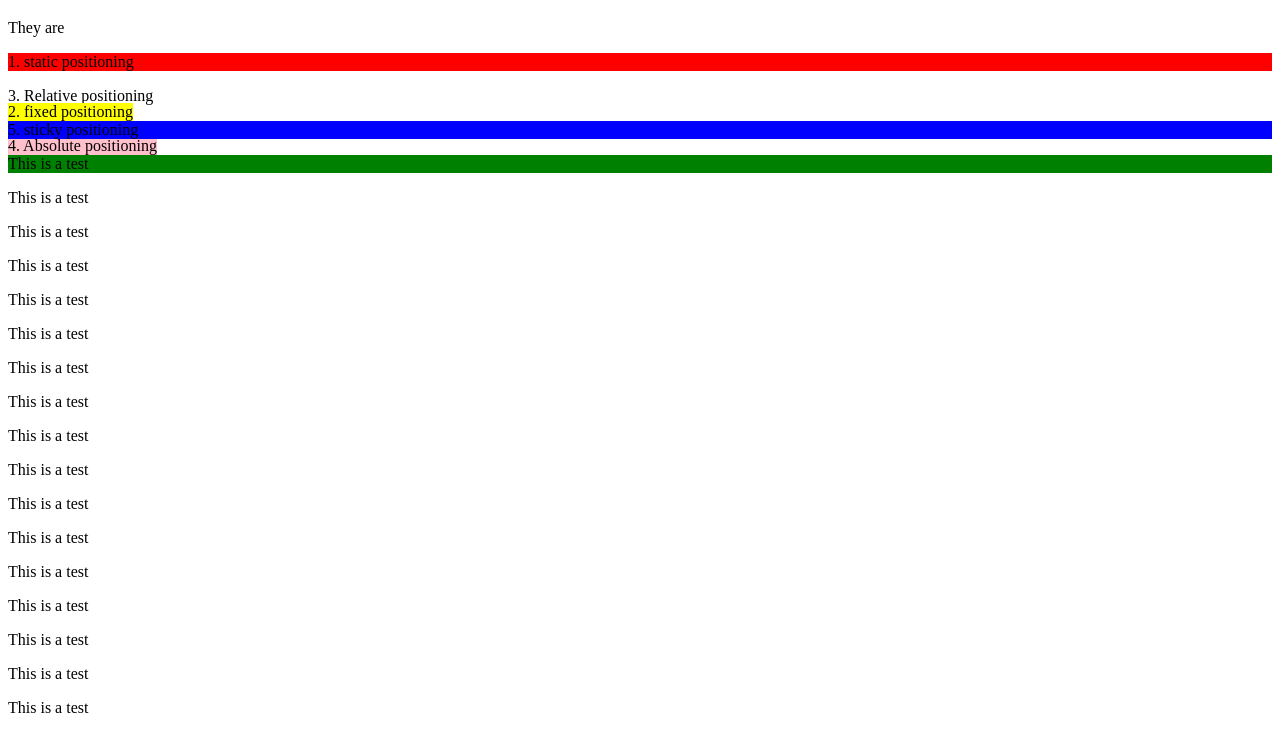
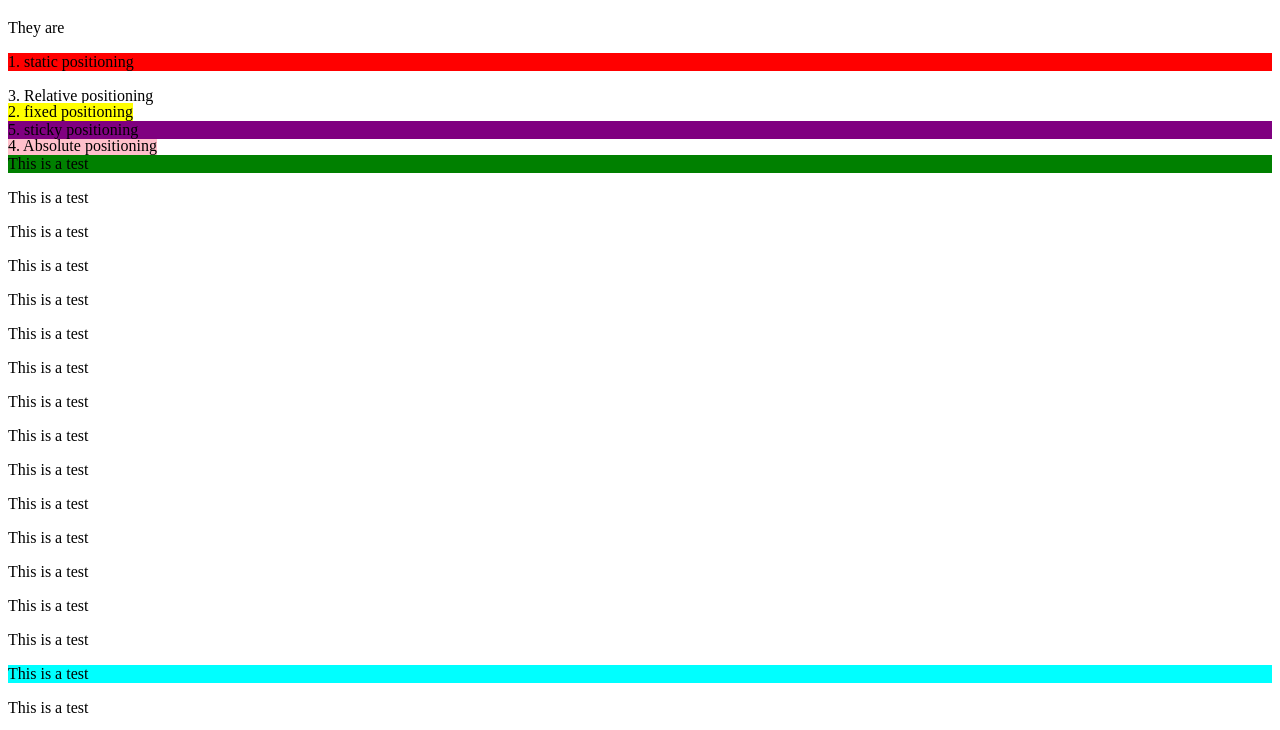
Before and after one commit to FZstreem/Lesson-12, a plain HTML site: page index.html in a window 1280 px wide. Shown: the part 61-791 px from the top of the page. Drawn offline with Linux system fonts and the light colour scheme.

Commit message:
Update style.css

```diff
--- a/style.css
+++ b/style.css
@@ -20,3 +20,11 @@
     position:absolute;
     background-color: pink;
 }
+#t{
+    position:relative;
+    background-color:cyan;
+}
+#s{
+    position:relative;
+    background-color:purple;
+}
```
